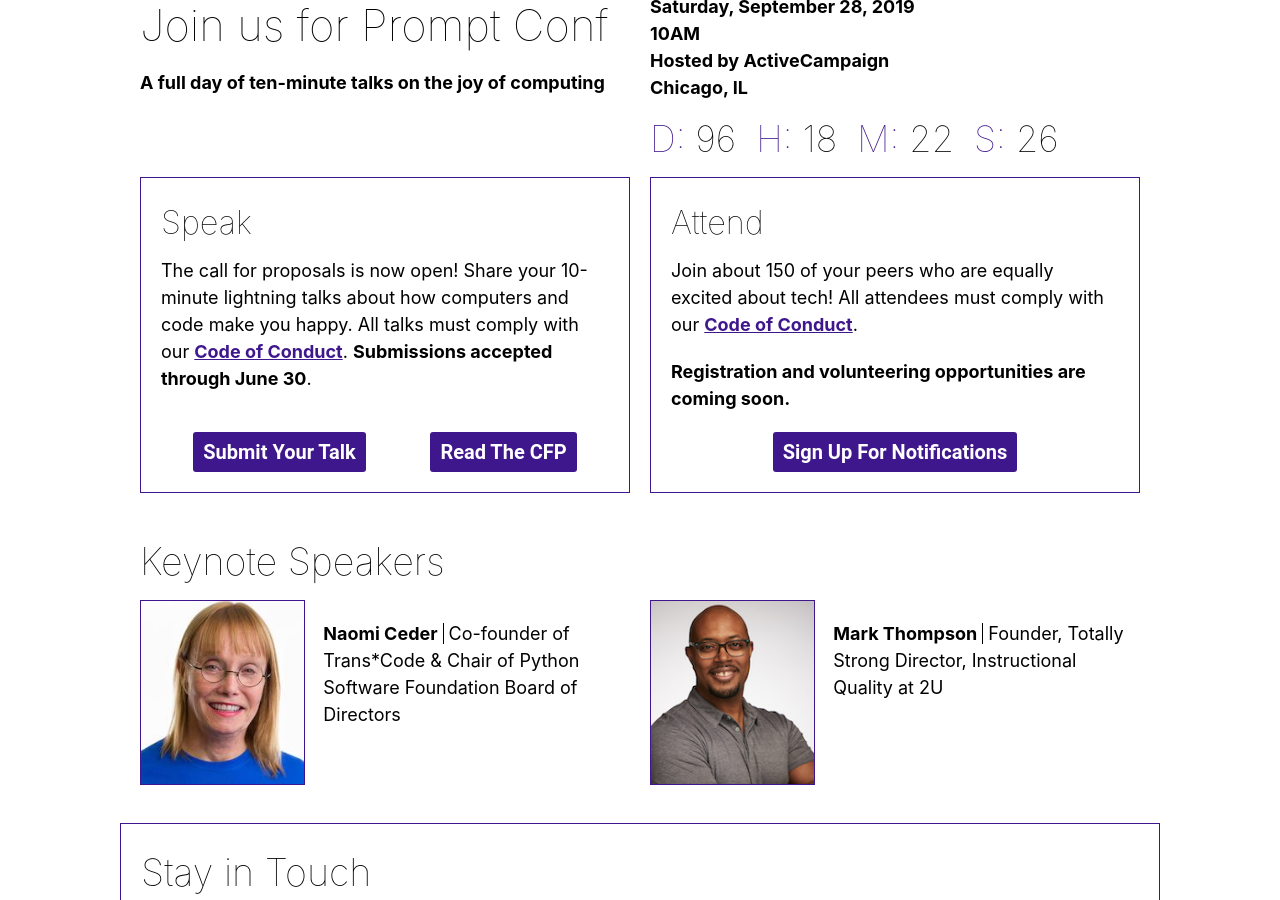
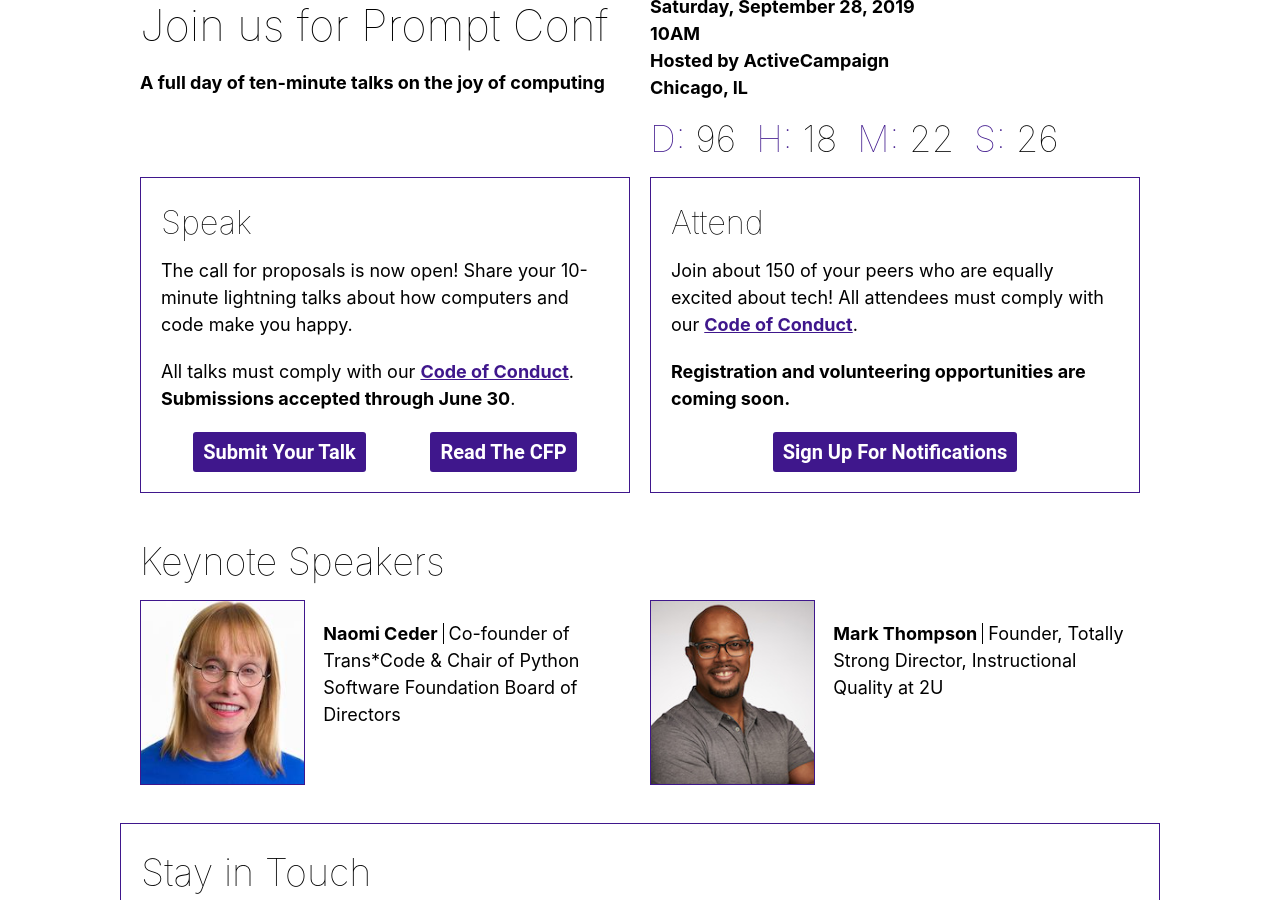
Before and after one commit to promptconf/promptconf.github.io, a Jekyll site: the page built from index.html, in a window 1280 px wide and 900 px high, scrolled down 342 px. Built offline with Jekyll 4.4.1, drawn with Linux system fonts in a browser that asks for light colours; nearby versions of some CDN libraries; some web fonts are replaced; comment, search, counter and statistics services are not loaded.

Commit message:
update Speak text

```diff
--- a/_includes/home/conference_info.html
+++ b/_includes/home/conference_info.html
@@ -28,9 +28,8 @@
     <div class='conference-info__cta'>
         <div class='conference-info__cta__content'>
             <h2 class='conference-info__cta__heading'>Speak</h2>
-            <p>The call for proposals is now open! Share your 10-minute lightning talks about how computers and code make you happy.
-                All talks must comply with our <a href={{ site.baseurl }}{{ '/conduct/' }}>Code of Conduct</a>. <strong>Submissions
-                    accepted through June 30</strong>.</p>
+            <p>The call for proposals is now open! Share your 10-minute lightning talks about how computers and code make you happy.</p>
+            <p>All talks must comply with our <a href={{ site.baseurl }}{{ '/conduct/' }}>Code of Conduct</a>.<strong> Submissions accepted through June 30</strong>.</p>
         </div>
         <div class='conference-info__cta__button-wrap'>
             <a class='button gtm-cta' href='https://forms.gle/EkWXMNNi8ZVZuUc47' target='_blank'>Submit your talk</a>
```
